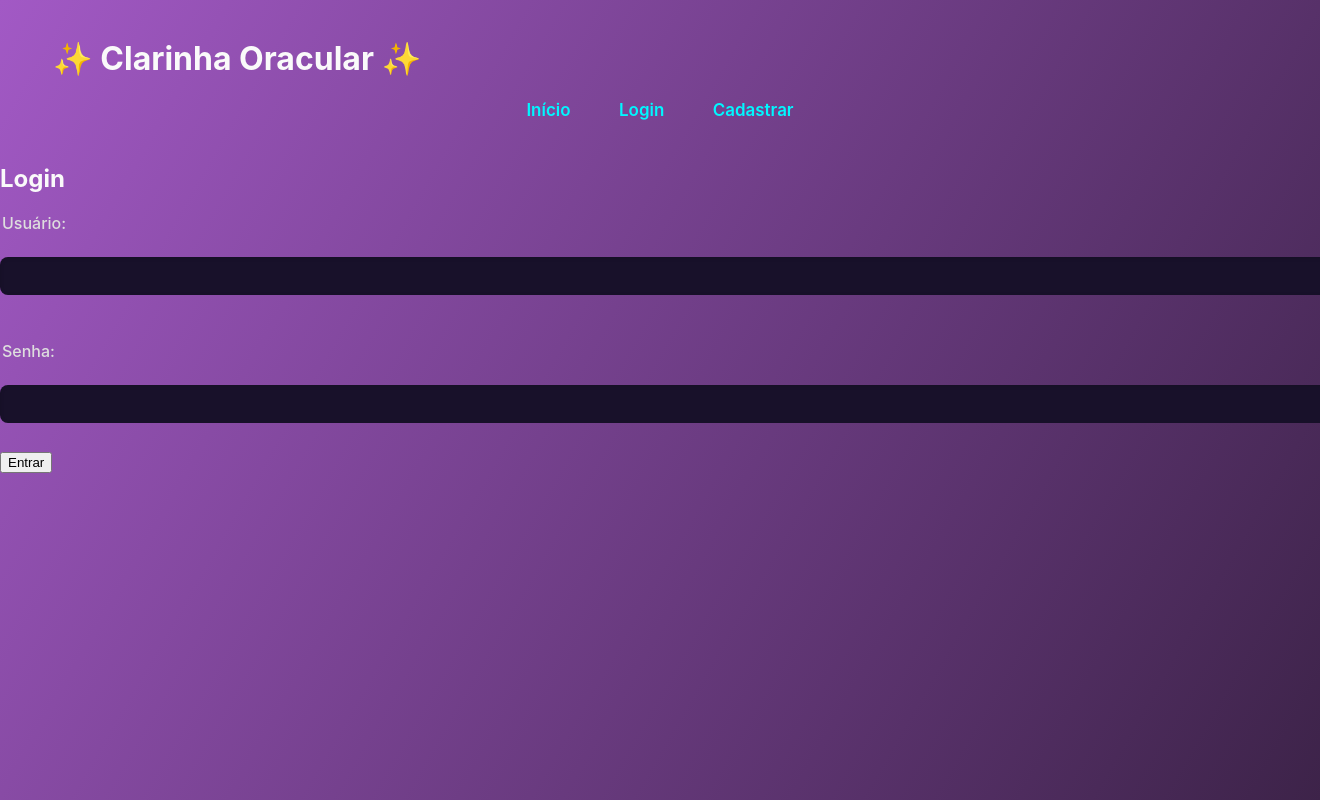
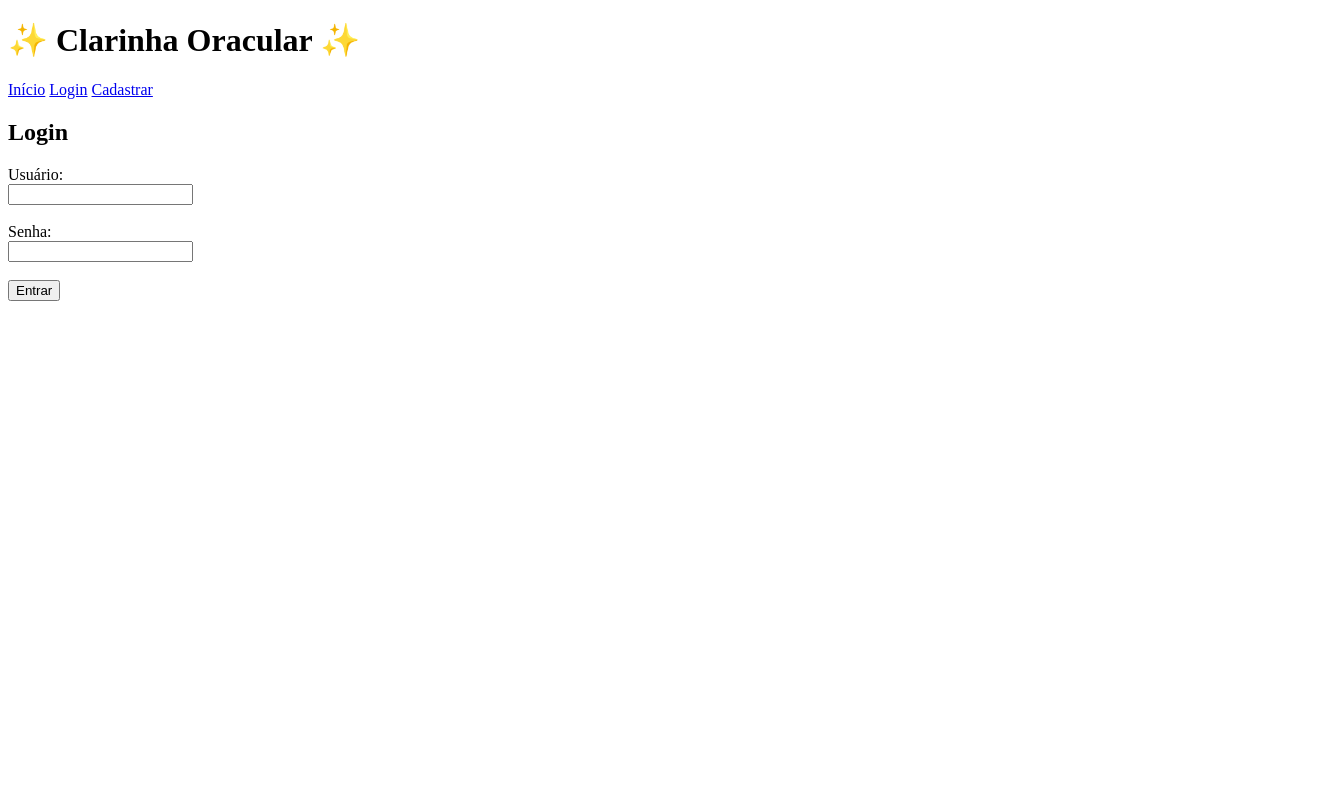
Before and after one commit to Claratrade33/Soma, a Flask app: page /login in a window 1320 px wide; the page is wider, and only the part inside the window is pictured. Run offline with Flask 3, Linux system fonts and the light colour scheme.

Commit message:
Atualizar o style.css

```diff
--- a/static/style.css
+++ b/static/style.css
@@ -1,95 +1,33 @@
-body {
-    background: linear-gradient(120deg, #a259c5 0%, #3d2349 100%);
-    font-family: 'Inter', Arial, sans-serif;
-    min-height: 100vh;
-    margin: 0;
-    color: #fafafa;
+.api-section {
+    background: rgba(30,30,50,0.9);
+    border-radius: 8px;
+    padding: 1.2rem 1.5rem;
+    margin-bottom: 1.2rem;
+    box-shadow: 0 0 18px #0002;
 }
-header {
-    padding: 18px 4vw 0 4vw;
-    display: flex;
-    flex-direction: column;
+.api-section h3 {
+    margin-top: 0;
 }
-.titulo-clara {
-    color: #ffd700;
-    margin: 0 0 10px 0;
-    font-size: 2.2rem;
-    text-align: center;
-    letter-spacing: 1.2px;
+.api-section input[type="text"] {
+    width: 100%;
+    margin-top: .4rem;
+    margin-bottom: .5rem;
+    padding: .5rem;
+    font-size: 1.1em;
+    background: #151522;
+    border: 1px solid #262652;
+    color: #ddd;
+    border-radius: 4px;
 }
-nav {
-    text-align: center;
-    margin-bottom: 24px;
+.api-section button.btn-main {
+    width: 100%;
 }
-nav a {
-    color: #00f7ff;
-    text-decoration: none;
-    margin: 0 22px;
-    font-weight: 600;
-    font-size: 1.06rem;
-    transition: color .2s;
+.api-box {
+    margin: 1rem 0;
+    padding: .7rem;
+    background: #181830;
+    border-radius: 5px;
+    border: 1px solid #353556;
+    color: #fff;
+    font-size: 0.95em;
 }
-nav a:hover {
-    color: #b847ff;
-}
-.config-container, .painel-card {
-    max-width: 420px;
-    margin: 46px auto;
-    background: #22182b;
-    border-radius: 24px;
-    box-shadow: 0 8px 32px #0003;
-    padding: 36px 32px 28px 32px;
-}
-.config-container h2, .painel-card h2 {
-    margin-bottom: 12px;
-    color: #ffd700;
-    text-align: center;
-    letter-spacing: 0.01em;
-}
-label {
-    display: block;
-    margin: 18px 0 4px 2px;
-    font-weight: 500;
-    color: #dedede;
-}
-input[type="text"], input[type="password"] {
-    width: 100%;
-    padding: 10px 10px;
-    border: none;
-    border-radius: 8px;
-    background: #18112a;
-    color: #fff;
-    margin-bottom: 8px;
-    font-size: 1rem;
-    box-shadow: 0 1px 4px #0002 inset;
-}
-input[type="text"]:focus, input[type="password"]:focus {
-    outline: 2px solid #b847ff;
-}
-.btn-salvar, .btn-compra, .btn-venda, .btn-ia, .btn-auto {
-    width: 100%;
-    padding: 14px 0;
-    margin: 18px 0 10px 0;
-    border: none;
-    border-radius: 12px;
-    color: #fff;
-    font-size: 1.10rem;
-    font-weight: 700;
-    cursor: pointer;
-    box-shadow: 0 2px 8px #0002;
-    transition: 0.18s;
-}
-.btn-compra { background: linear-gradient(90deg,#00ff88,#2edead 60%); }
-.btn-venda { background: linear-gradient(90deg,#ff5252,#ff616f 60%); }
-.btn-ia    { background: linear-gradient(90deg,#00f7ff,#0abdc6 60%); }
-.btn-auto  { background: linear-gradient(90deg,#b847ff,#9154d8 60%); }
-.btn-compra:hover, .btn-venda:hover, .btn-ia:hover, .btn-auto:hover {
-    filter: brightness(1.08);
-}
-.saldos {
-    text-align: left;
-    margin-bottom: 16px;
-}
-.saldos p { margin: 2px 0; }
-#historico-ordens { margin-top: 24px; }
-#historico-ordens h3 { font-size: 1.09rem; color: #fff; margin-bottom: 10
```
